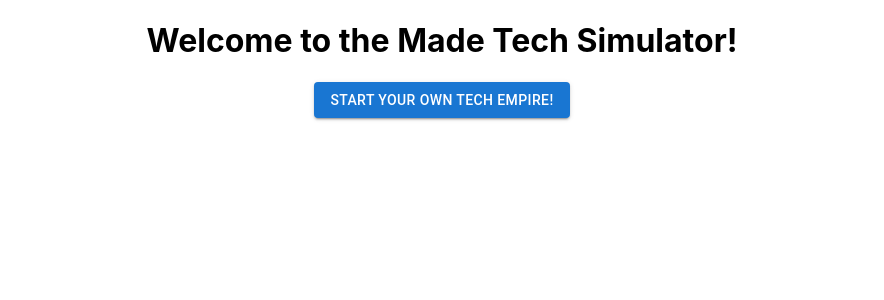
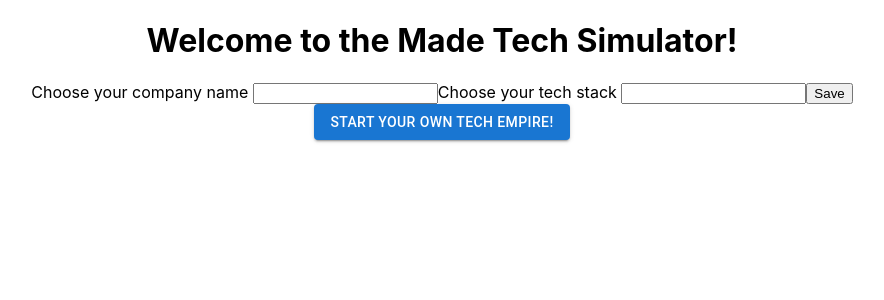
Before and after one commit to b-dalton/game-jam, a React (Create React App) app: page / in a window 1280 px wide. Shown: the top 300 px of the page, without its empty margins (198-1082 px from the left). Built offline with nearby package versions, Linux system fonts and the light colour scheme.

Commit message:
add game set up screen with company name and tech stack

```diff
--- a/src/components/GamePhase.jsx
+++ b/src/components/GamePhase.jsx
@@ -21,15 +21,23 @@
 };
 
 export const GamePhase = () => {
-  const { gameTime } = useGameState();
+  const { gameTime, companyName, techStack } = useGameState();
+  console.log("company name: ", companyName)
+  console.log("tech stack: ", techStack)
 
   const minutesIntoGame = secondsToFlooredMinutes(gameTime);
   const gamePhase = getPhaseName(minutesIntoGame);
 
   return (
     <div>
+    <div>
       Time: {minutesIntoGame} minutes {gameTime % 60} seconds (phase:{" "}
       {gamePhase})
     </div>
+    <div>
+      <p>Company Name: {companyName}</p>
+      <p>Tech Stack: {techStack}</p>
+    </div>
+    </div>
   );
 };
--- /dev/null
+++ b/src/components/GameSetUpScreen.jsx
@@ -0,0 +1,51 @@
+import React from "react";
+import { useState } from "react/cjs/react.development";
+import { useGameState } from "../contexts/GameState";
+
+export const GameSetupScreen = (props) => {
+	const { setCompanyDetails } = useGameState();
+	const [companyName, setCompanyName] = useState();
+	const [techStack, setTechStack] = useState();
+
+	const handleSubmit = (event) => {
+		event.preventDefault();
+		console.log(`Company name: ${companyName}`);
+		console.log(`Tech stack: ${techStack}`);
+		setCompanyDetails({ companyName: companyName, techStack: techStack });
+		alert("Company details submitted");
+	};
+
+	return (
+		<div>
+			<form onSubmit={handleSubmit}>
+				<label>
+					Choose your company name{" "}
+					<input
+						type="text"
+						name="name"
+						value={companyName}
+						onChange={(event) => {
+							event.preventDefault();
+							setCompanyName(event.target.value);
+						}}
+					></input>
+				</label>
+				<label>
+					Choose your tech stack{" "}
+					<input
+						type="text"
+						name="stack"
+						value={techStack}
+						onChange={(event) => {
+							event.preventDefault();
+							setTechStack(event.target.value);
+						}}
+					></input>
+				</label>
+				<input type="submit" value="Save" />
+			</form>
+		</div>
+	);
+};
+
+export default GameSetupScreen;
--- a/src/components/GameWindow.jsx
+++ b/src/components/GameWindow.jsx
@@ -1,7 +1,6 @@
 import React from "react";
 import { GameStageEnum, useGameState } from "../contexts/GameState";
 import { EventDialog } from "./EventDialog";
-
 import { GamePhase } from "./GamePhase";
 import StartScreen from "./StartScreen";
 
--- a/src/components/StartScreen.jsx
+++ b/src/components/StartScreen.jsx
@@ -2,6 +2,8 @@
 import React from "react";
 import { useGameState } from "../contexts/GameState";
 import "./StartScreen.css";
+import { GameSetupScreen } from "./GameSetUpScreen";
+
 
 const StartScreen = () => {
   const { startGame } = useGameState();
@@ -9,6 +11,7 @@
   return (
     <div className="start-screen">
       <h1>Welcome to the Made Tech Simulator!</h1>
+      <GameSetupScreen  />
       <Button variant="contained" onClick={startGame}>
         Start your own Tech Empire!
       </Button>
--- a/src/contexts/GameState.js
+++ b/src/contexts/GameState.js
@@ -30,6 +30,7 @@
     setGameTime(0);
   }, []);
 
+
   return {
     gameTime,
     tickTime,
@@ -41,6 +42,8 @@
   const [gameStage, setGameStage] = useState(GameStageEnum.LAUNCH);
   const { gameTime, tickTime, resetTime } = useGameTime(gameStage);
   const [activeEvent, setActiveEvent] = useState(null);
+  const [companyName, setCompanyName] = useState("");
+	const [techStack, setTechStack] = useState("");
 
   const startEvent = useCallback(
     (event) => {
@@ -65,6 +68,11 @@
     setGameStage(GameStageEnum.PAUSED);
   }, []);
 
+  const setCompanyDetails = ({companyName, techStack}) => {
+		setCompanyName(companyName);
+		setTechStack(techStack);
+	};
+
   return (
     <GameStateContext.Provider
       value={{
@@ -77,6 +85,9 @@
         activeEvent,
         startEvent,
         completeEvent,
+        companyName,
+				techStack,
+        setCompanyDetails,
       }}
     >
       {children}
```
